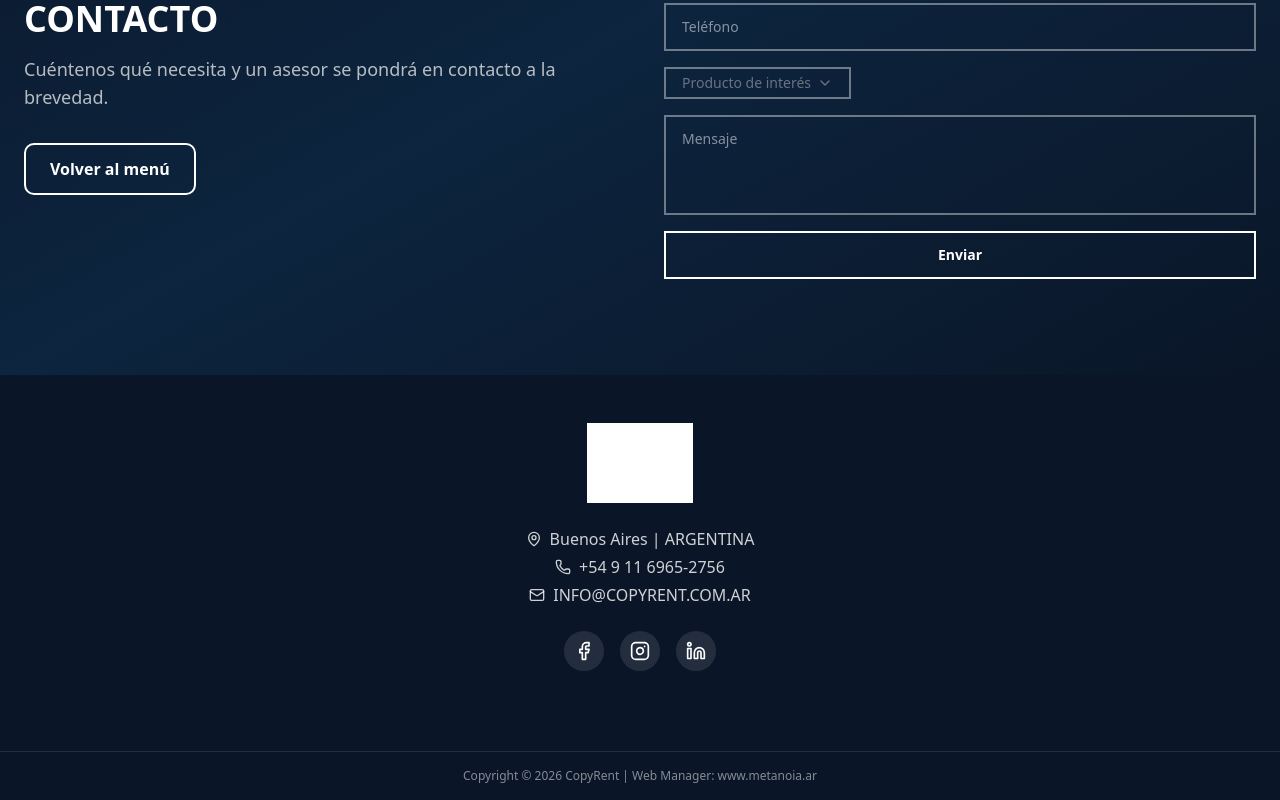
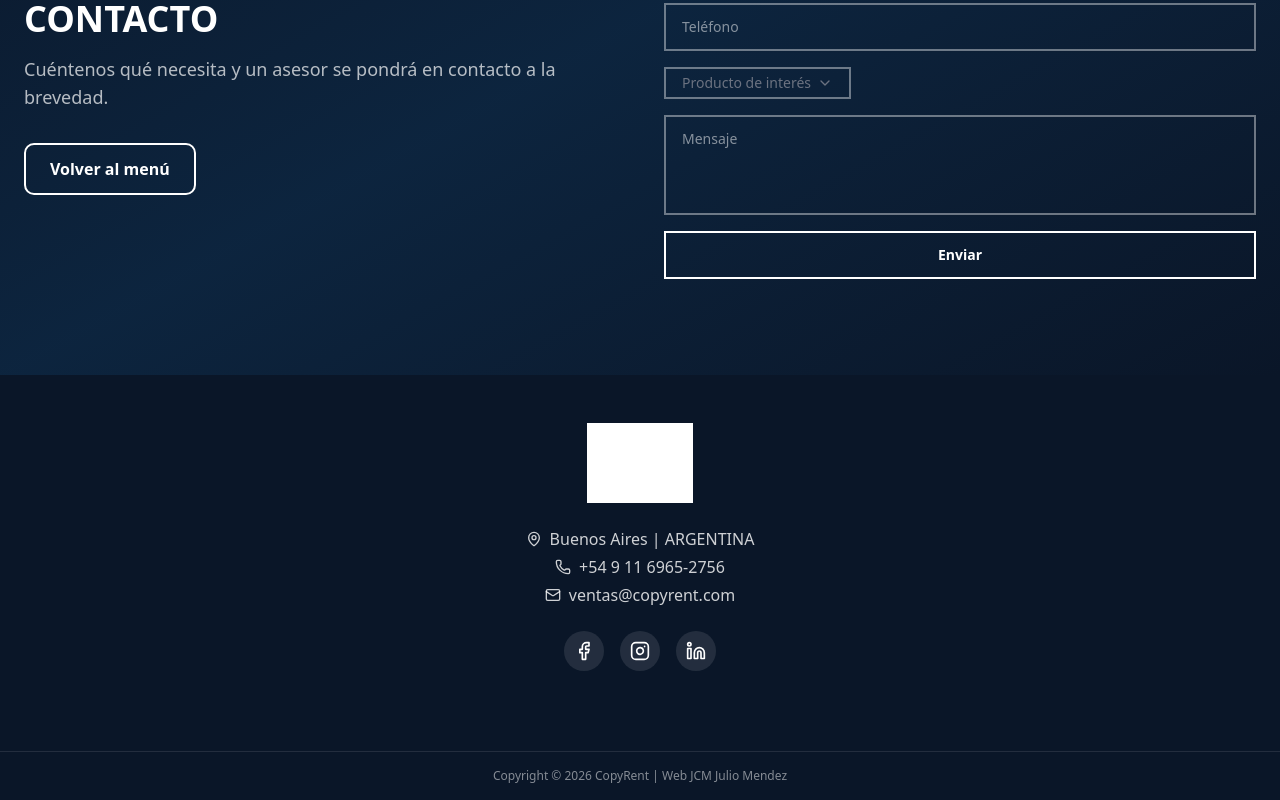
Before and after one commit to jcm-estudio/copyrent-web, a Next.js app: page /copyrent-web/ in a window 1280 px wide. Shown: the part 7108-7908 px from the top of the page. Built offline with nearby package versions, Linux system fonts and the light colour scheme; grey boxes are pictures that could not be loaded.

Commit message:
Update footer email and copyright text

```diff
--- a/src/app/page.tsx
+++ b/src/app/page.tsx
@@ -385,7 +385,7 @@ export default function Home() {
                 <Phone className="h-4 w-4" /> +54 9 11 6965-2756
               </p>
               <p className="flex items-center justify-center gap-2">
-                <Mail className="h-4 w-4" /> INFO@COPYRENT.COM.AR
+                <Mail className="h-4 w-4" /> ventas@copyrent.com
               </p>
             </div>
             <div className="flex gap-4 mb-8">
@@ -409,7 +409,7 @@ export default function Home() {
           </div>
         </div>
         <div className="border-t border-white/10 py-4 text-center text-xs text-white/50">
-          Copyright © {new Date().getFullYear()} CopyRent | Web Manager: www.metanoia.ar
+          Copyright © 2026 CopyRent | Web JCM Julio Mendez
         </div>
       </footer>
 
```
